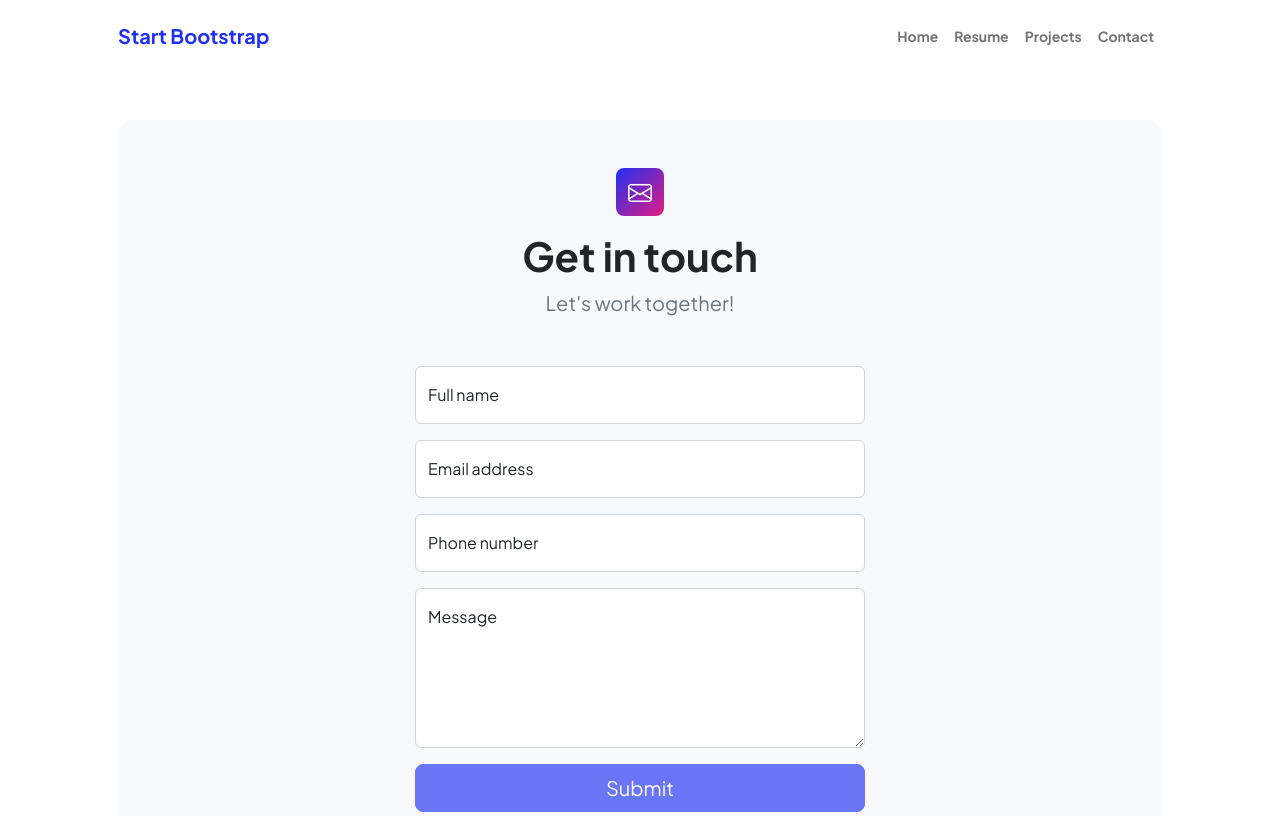
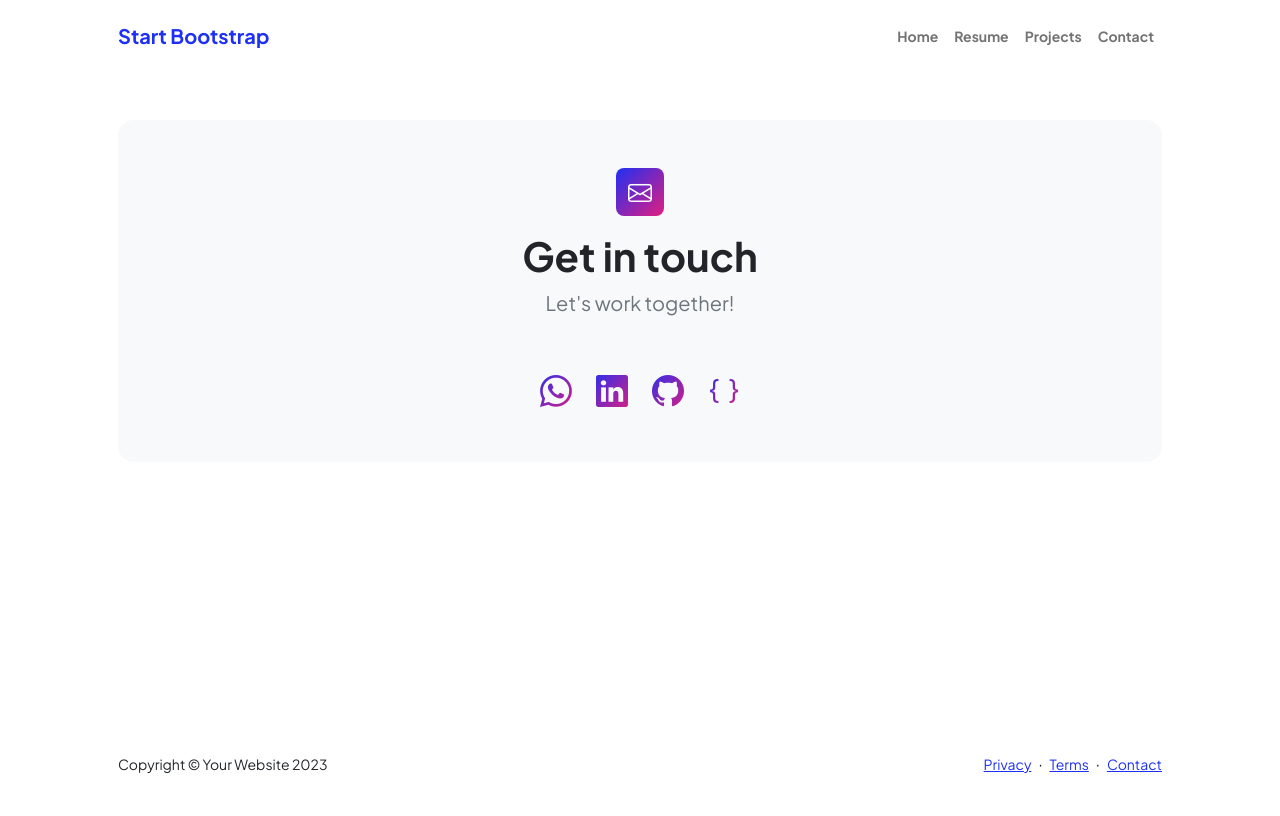
Before and after one commit to Vaidehi-M-P/My-Portfolio, a plain HTML site: page contact.html in a window 1280 px wide. Shown: the top 816 px of the page. Drawn offline with nearby package versions, Linux system fonts and the light colour scheme.

Commit message:
Updated the home page

```diff
--- a/contact.html
+++ b/contact.html
@@ -38,69 +38,27 @@
             <section class="py-5">
                 <div class="container px-5">
                     <!-- Contact form-->
+
                     <div class="bg-light rounded-4 py-5 px-4 px-md-5">
                         <div class="text-center mb-5">
                             <div class="feature bg-primary bg-gradient-primary-to-secondary text-white rounded-3 mb-3"><i class="bi bi-envelope"></i></div>
                             <h1 class="fw-bolder">Get in touch</h1>
                             <p class="lead fw-normal text-muted mb-0">Let's work together!</p>
                         </div>
-                        <div class="row gx-5 justify-content-center">
-                            <div class="col-lg-8 col-xl-6">
-                                <!-- * * * * * * * * * * * * * * *-->
-                                <!-- * * SB Forms Contact Form * *-->
-                                <!-- * * * * * * * * * * * * * * *-->
-                                <!-- This form is pre-integrated with SB Forms.-->
-                                <!-- To make this form functional, sign up at-->
-                                <!-- https://startbootstrap.com/solution/contact-forms-->
-                                <!-- to get an API token!-->
-                                <form id="contactForm" data-sb-form-api-token="API_TOKEN">
-                                    <!-- Name input-->
-                                    <div class="form-floating mb-3">
-                                        <input class="form-control" id="name" type="text" placeholder="Enter your name..." data-sb-validations="required" />
-                                        <label for="name">Full name</label>
-                                        <div class="invalid-feedback" data-sb-feedback="name:required">A name is required.</div>
-                                    </div>
-                                    <!-- Email address input-->
-                                    <div class="form-floating mb-3">
-                                        <input class="form-control" id="email" type="email" placeholder="name@example.com" data-sb-validations="required,email" />
-                                        <label for="email">Email address</label>
-                                        <div class="invalid-feedback" data-sb-feedback="email:required">An email is required.</div>
-                                        <div class="invalid-feedback" data-sb-feedback="email:email">Email is not valid.</div>
-                                    </div>
-                                    <!-- Phone number input-->
-                                    <div class="form-floating mb-3">
-                                        <input class="form-control" id="phone" type="tel" placeholder="(123) 456-7890" data-sb-validations="required" />
-                                        <label for="phone">Phone number</label>
-                                        <div class="invalid-feedback" data-sb-feedback="phone:required">A phone number is required.</div>
-                                    </div>
-                                    <!-- Message input-->
-                                    <div class="form-floating mb-3">
-                                        <textarea class="form-control" id="message" type="text" placeholder="Enter your message here..." style="height: 10rem" data-sb-validations="required"></textarea>
-                                        <label for="message">Message</label>
-                                        <div class="invalid-feedback" data-sb-feedback="message:required">A message is required.</div>
-                                    </div>
-                                    <!-- Submit success message-->
-                                    <!---->
-                                    <!-- This is what your users will see when the form-->
-                                    <!-- has successfully submitted-->
-                                    <div class="d-none" id="submitSuccessMessage">
-                                        <div class="text-center mb-3">
-                                            <div class="fw-bolder">Form submission successful!</div>
-                                            To activate this form, sign up at
-                                            <br />
-                                            <a href="https://startbootstrap.com/solution/contact-forms">https://startbootstrap.com/solution/contact-forms</a>
-                                        </div>
-                                    </div>
-                                    <!-- Submit error message-->
-                                    <!---->
-                                    <!-- This is what your users will see when there is-->
-                                    <!-- an error submitting the form-->
-                                    <div class="d-none" id="submitErrorMessage"><div class="text-center text-danger mb-3">Error sending message!</div></div>
-                                    <!-- Submit Button-->
-                                    <div class="d-grid"><button class="btn btn-primary btn-lg disabled" id="submitButton" type="submit">Submit</button></div>
-                                </form>
+                <div class="container px-5">
+                    <div class="row gx-5 justify-content-center">
+                            <div class="text-center">
+                                <div class="d-flex justify-content-center fs-2 gap-4">
+                                    <!-- <a class="text-gradient" href="#!"><i class="bi bi-twitter"></i></a>-->
+									<a class="text-gradient" href="https://wa.me/qr/BAWKALY7WT3VG1"><i class="bi bi-whatsapp"></i></a>
+                                    <a class="text-gradient" href="https://www.linkedin.com/in/vaidehi-m-purohit-4872891b9/"><i class="bi bi-linkedin"></i></a>
+                                    <a class="text-gradient" href="https://github.com/Vaidehi-M-P"><i class="bi bi-github"></i></a>
+									<a class="text-gradient" href="https://www.hackerrank.com/profile/vaidehi_m_puroh1"><i class="bi bi-braces"></i></a>
+                                </div>
                             </div>
                         </div>
+                    </div>
+
                     </div>
                 </div>
             </section>
```
Also changed, not shown: index.html (+11 -8 lines).
